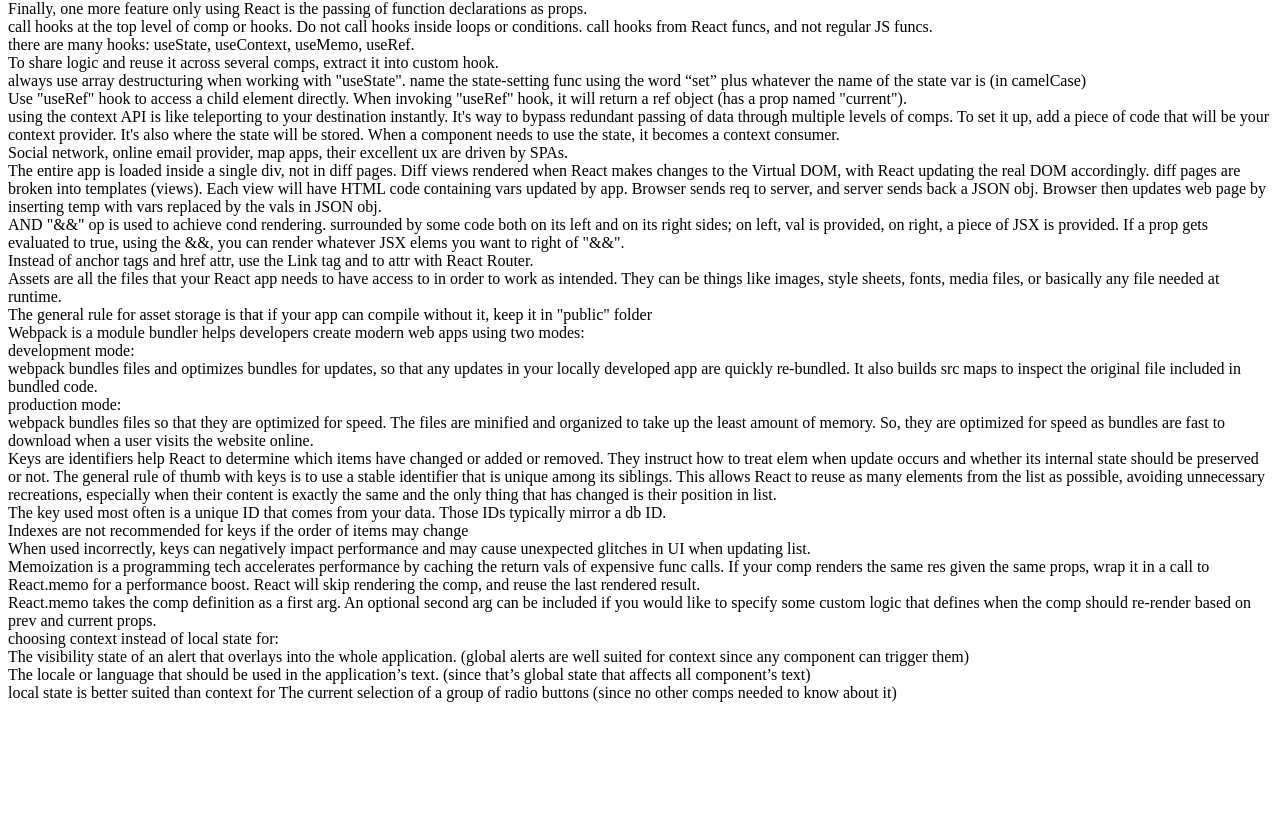
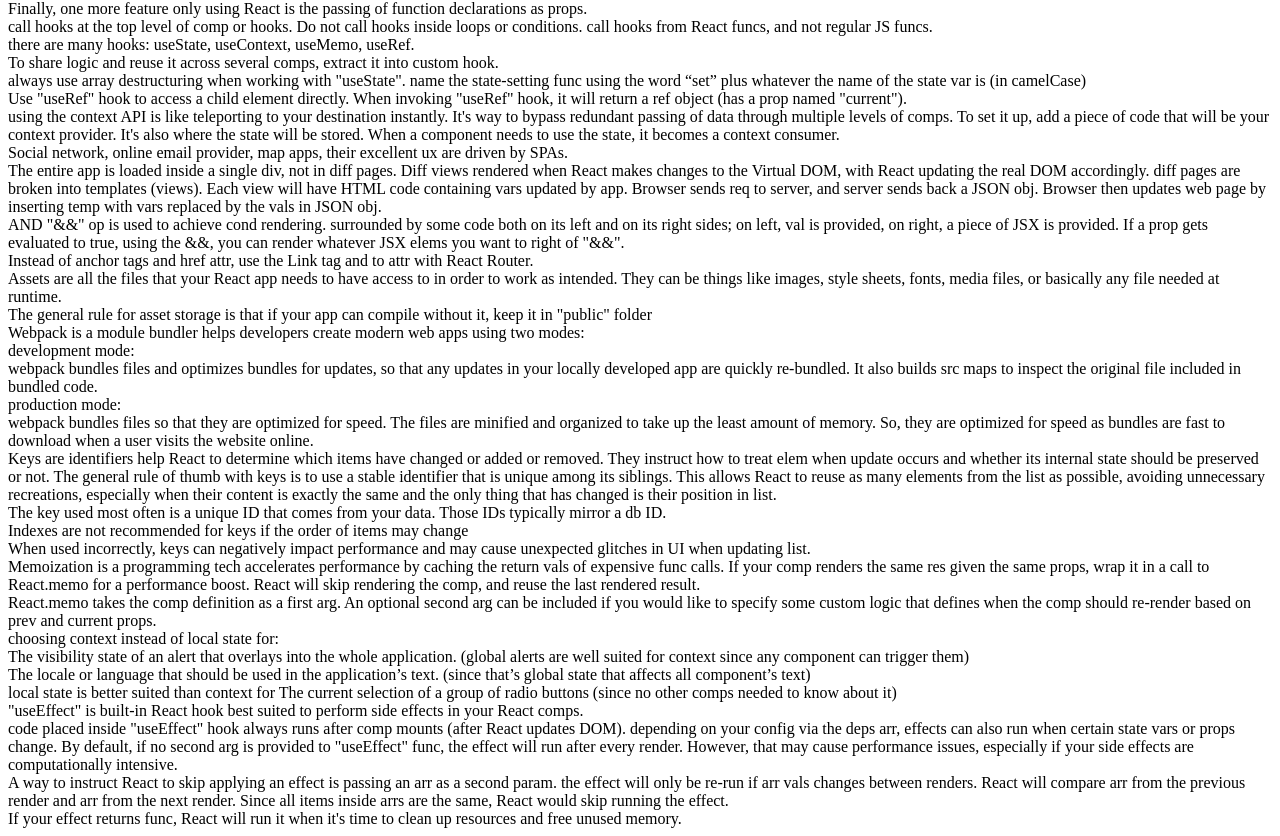
Before and after one commit to 12-12-DO4/learning, a React (Create React App) app in the folder meta_web/front/react/firstapp/: page /notes in a window 1280 px wide. Shown: the part 1036-1872 px from the top of the page. Before the commit the page ends 1746 px from the top, so only its background shows below. Built offline with nearby package versions, Linux system fonts and the light colour scheme.

Commit message:
imp notes about react hooks in depth

```diff
--- a/meta_web/front/react/firstapp/src/Notes.js
+++ b/meta_web/front/react/firstapp/src/Notes.js
@@ -203,6 +203,18 @@
         <br />local state is better suited than context for The current selection of a group of radio buttons
         (since no other comps needed to know about it)
       </div>
+      <div className="useEffect">
+        "useEffect" is built-in React hook best suited to perform side effects in your React comps.
+        <br />code placed inside "useEffect" hook always runs after comp mounts (after React updates DOM).
+        depending on your config via the deps arr, effects can also run when certain state vars or props change.
+        By default, if no second arg is provided to "useEffect" func, the effect will run after every render.
+        However, that may cause performance issues, especially if your side effects are computationally intensive.
+        <br /> A way to instruct React to skip applying an effect is passing an arr as a second param.
+        the effect will only be re-run if arr vals changes between renders.
+        React will compare arr from the previous render and arr from the next render.
+        Since all items inside arrs are the same, React would skip running the effect.
+        <br />If your effect returns func, React will run it when it's time to clean up resources and free unused memory.
+      </div>
     </div>
   )
 };
```
